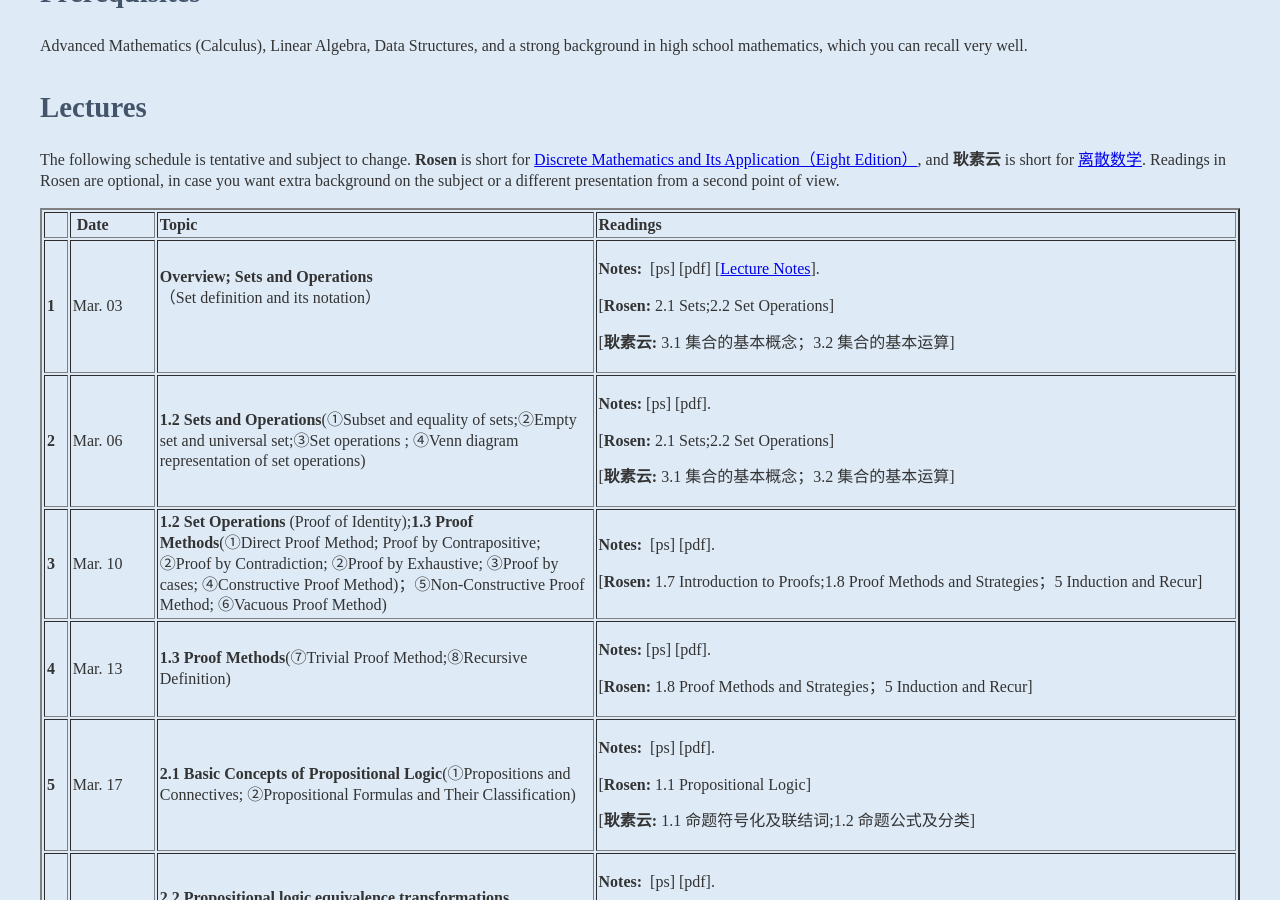
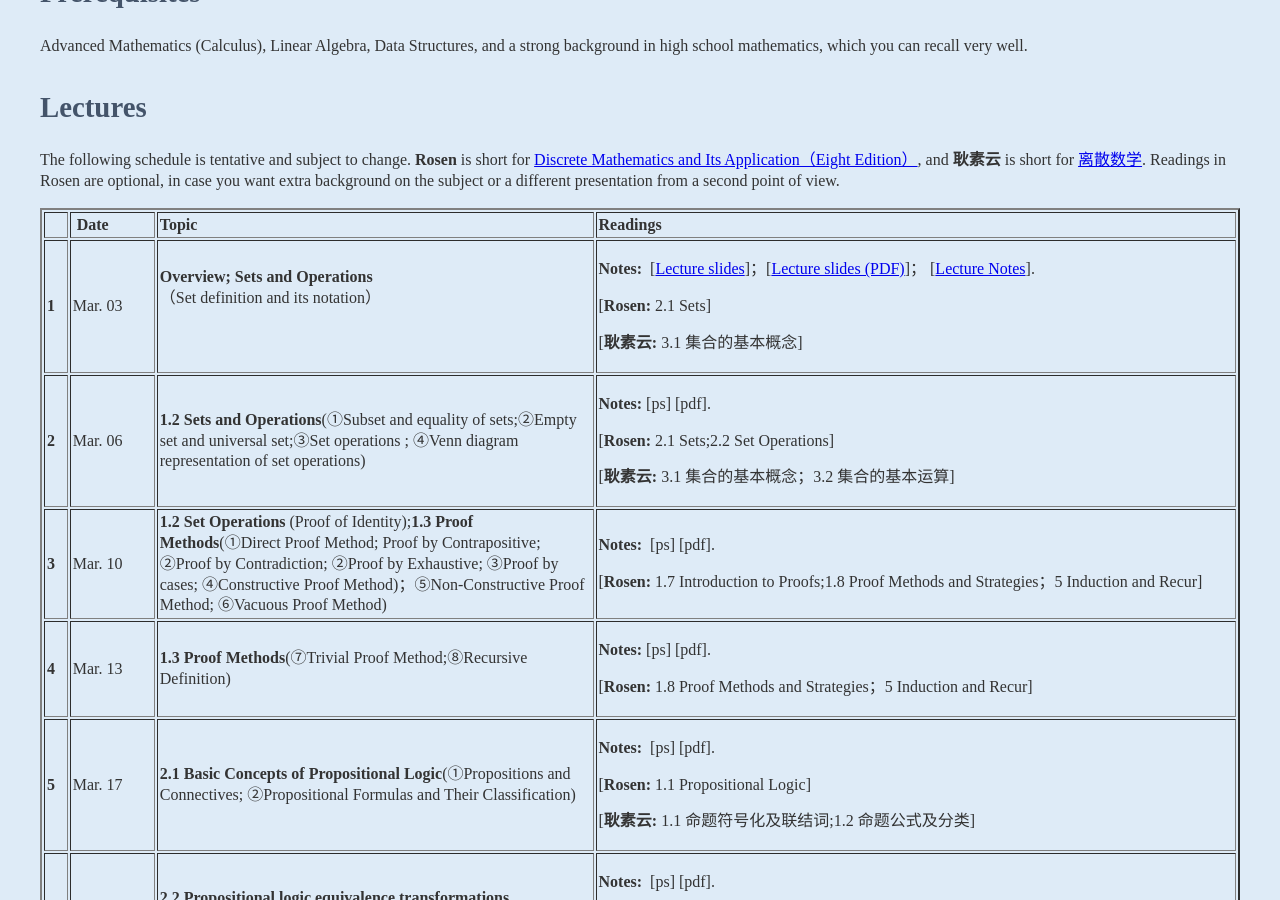
Before and after one commit to kejiwei/kejiwei.github.io, a Jekyll site: the page teaching/courses/dismath/index.html, which Jekyll copies as it is, in a window 1280 px wide and 900 px high, scrolled down 958 px. Built offline with Jekyll 4.4.1, drawn with Linux system fonts in a browser that asks for light colours.

Commit message:
第一次课3.3

```diff
--- a/teaching/courses/dismath/index.html
+++ b/teaching/courses/dismath/index.html
@@ -71,9 +71,9 @@
                 <td><p><strong>Overview; Sets and Operations</strong>（Set definition and its notation）</p>
                   <p>&nbsp;</p></td>
                 <td>
-                  <p><strong> Notes:</strong>  &nbsp;[ps] [pdf] [<a href="slides/离散数学讲义第1章-集合论-20260302.pdf">Lecture Notes</a>].</p>
-<p>[<strong>Rosen:</strong> 2.1 Sets;2.2 Set Operations]</p>
-                  <p>[<strong>耿素云:</strong> 3.1 集合的基本概念；3.2 集合的基本运算]&nbsp; </p></td>
+                  <p><strong> Notes:</strong>  &nbsp;[<a href="slides/CH0-Intro-26.ppsx">Lecture slides</a>]；[<a href="slides/CH0-Intro-26.pdf">Lecture slides (PDF)</a>]； [<a href="slides/离散数学讲义第1章-集合论-20260302.pdf">Lecture Notes</a>].</p>
+<p>[<strong>Rosen:</strong> 2.1 Sets]</p>
+                  <p>[<strong>耿素云:</strong> 3.1 集合的基本概念]&nbsp; </p></td>
                 </tr>
 
                 <tr>
```
Also changed, not shown: 5 other files.
